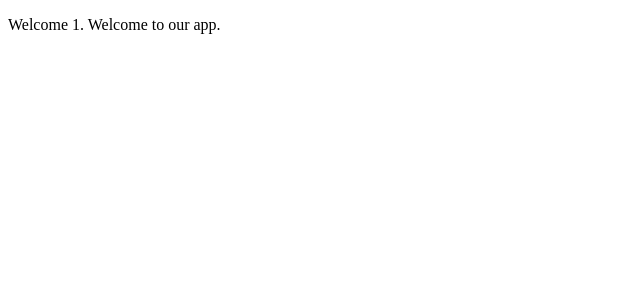
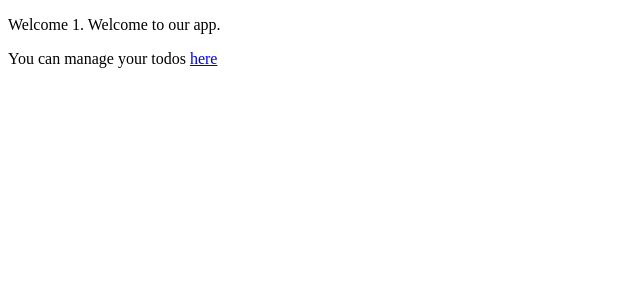
Before and after one commit to DaviGadelhaLeitao/get-your-tasks-done, an Angular app in the folder frontend/: page /welcome/1 in a window 1280 px wide. Shown: the top 300 px of the page, without its empty margins (0-640 px from the left). Built offline with nearby package versions, Linux system fonts and the light colour scheme.

Commit message:
using the routerLink directive to creates links into your app

```diff
--- a/frontend/src/app/welcome/welcome.component.html
+++ b/frontend/src/app/welcome/welcome.component.html
@@ -1,3 +1,6 @@
 <p>
   Welcome {{username}}. Welcome to our app.
 </p>
+<div>
+  You can manage your todos <a routerLink="/todos">here</a>
+</div>
```
